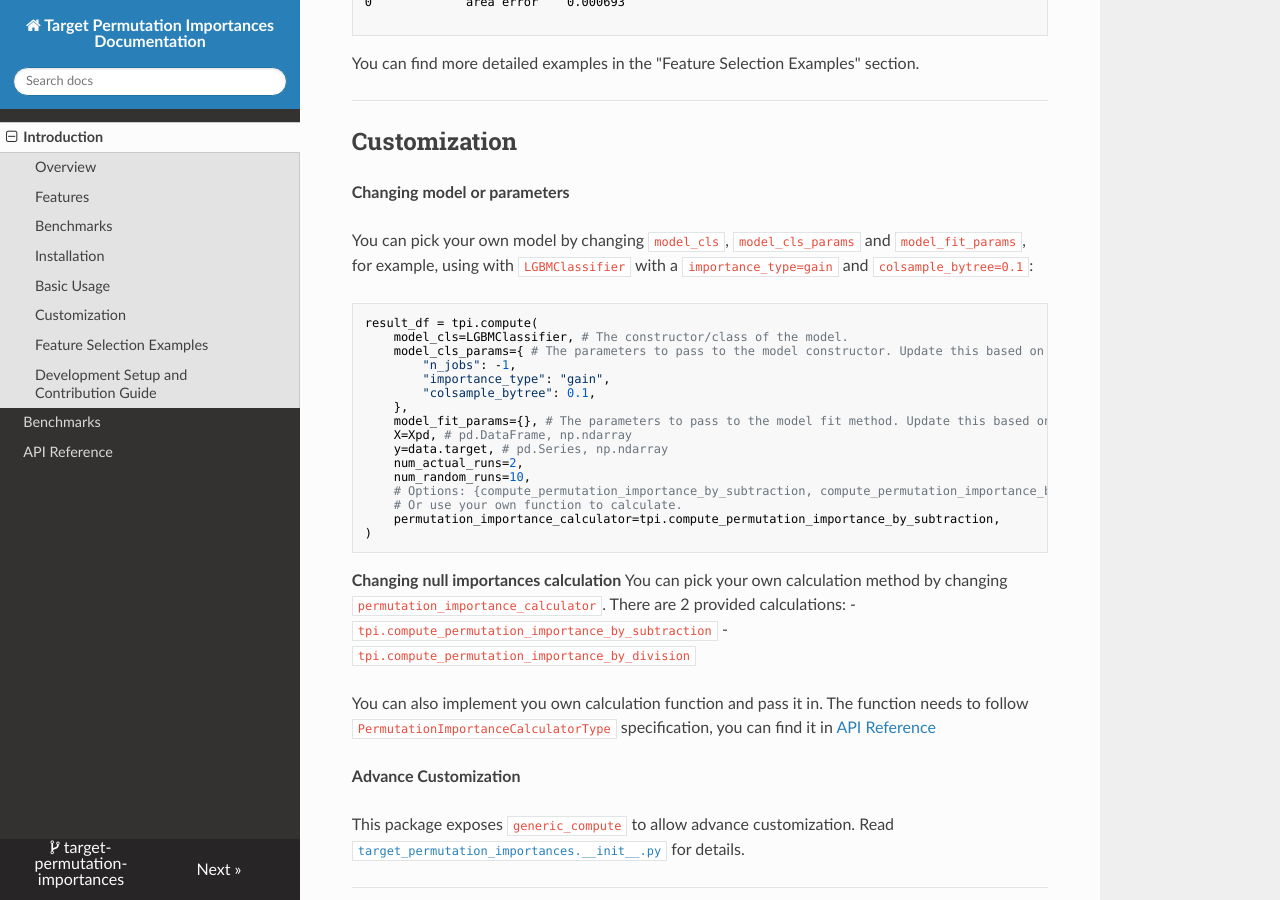
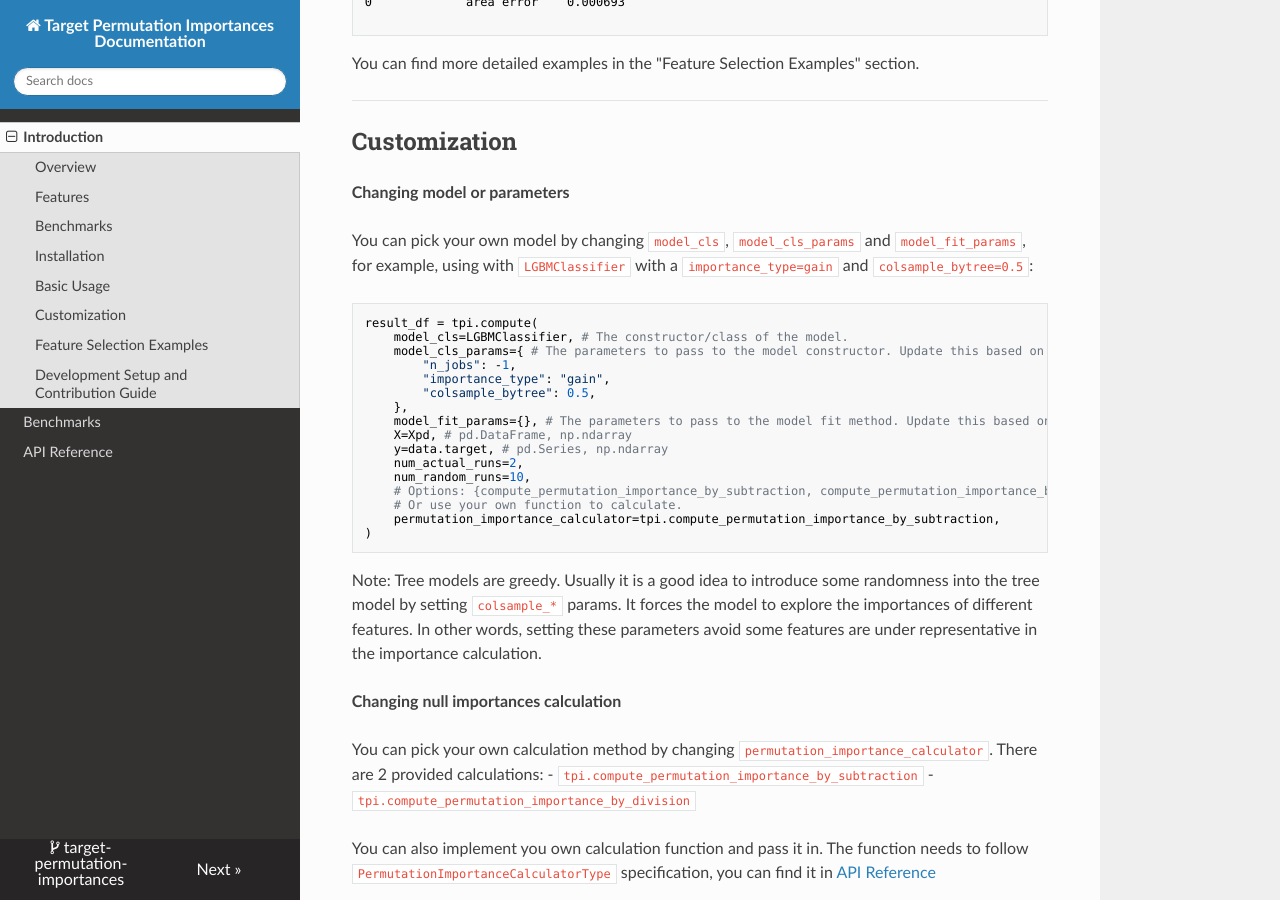
Before and after one commit to kingychiu/target-permutation-importances, an MkDocs documentation site: the page built from docs/index.md, in a window 1280 px wide and 900 px high, scrolled down 3353 px. Built offline with MkDocs 1.6.1, drawn with Linux system fonts in a browser that asks for light colours; nearby versions of some CDN libraries.

Commit message:
Update doc

````diff
--- a/docs/index.md
+++ b/docs/index.md
@@ -165,7 +165,7 @@ You can find more detailed examples in the "Feature Selection Examples" section.
 
 You can pick your own model by changing
 `model_cls`, `model_cls_params` and `model_fit_params`, for example, using with `LGBMClassifier`
-with a `importance_type=gain` and `colsample_bytree=0.1`:
+with a `importance_type=gain` and `colsample_bytree=0.5`:
 
 ```python
 result_df = tpi.compute(
@@ -173,7 +173,7 @@ result_df = tpi.compute(
     model_cls_params={ # The parameters to pass to the model constructor. Update this based on your needs.
         "n_jobs": -1,
         "importance_type": "gain",
-        "colsample_bytree": 0.1,
+        "colsample_bytree": 0.5,
     },
     model_fit_params={}, # The parameters to pass to the model fit method. Update this based on your needs.
     X=Xpd, # pd.DataFrame, np.ndarray
@@ -186,7 +186,12 @@ result_df = tpi.compute(
 )
 ```
 
+Note: Tree models are greedy. Usually it is a good idea to introduce some randomness into the tree model by setting `colsample_*` params.
+It forces the model to explore the importances of different features. In other words, setting these
+parameters avoid some features are under representative in the importance calculation.
+
 **Changing null importances calculation**
+
 You can pick your own calculation method by changing `permutation_importance_calculator`.
 There are 2 provided calculations:
 - `tpi.compute_permutation_importance_by_subtraction`
````
Also changed, not shown: README.md (+7 -2 lines).
